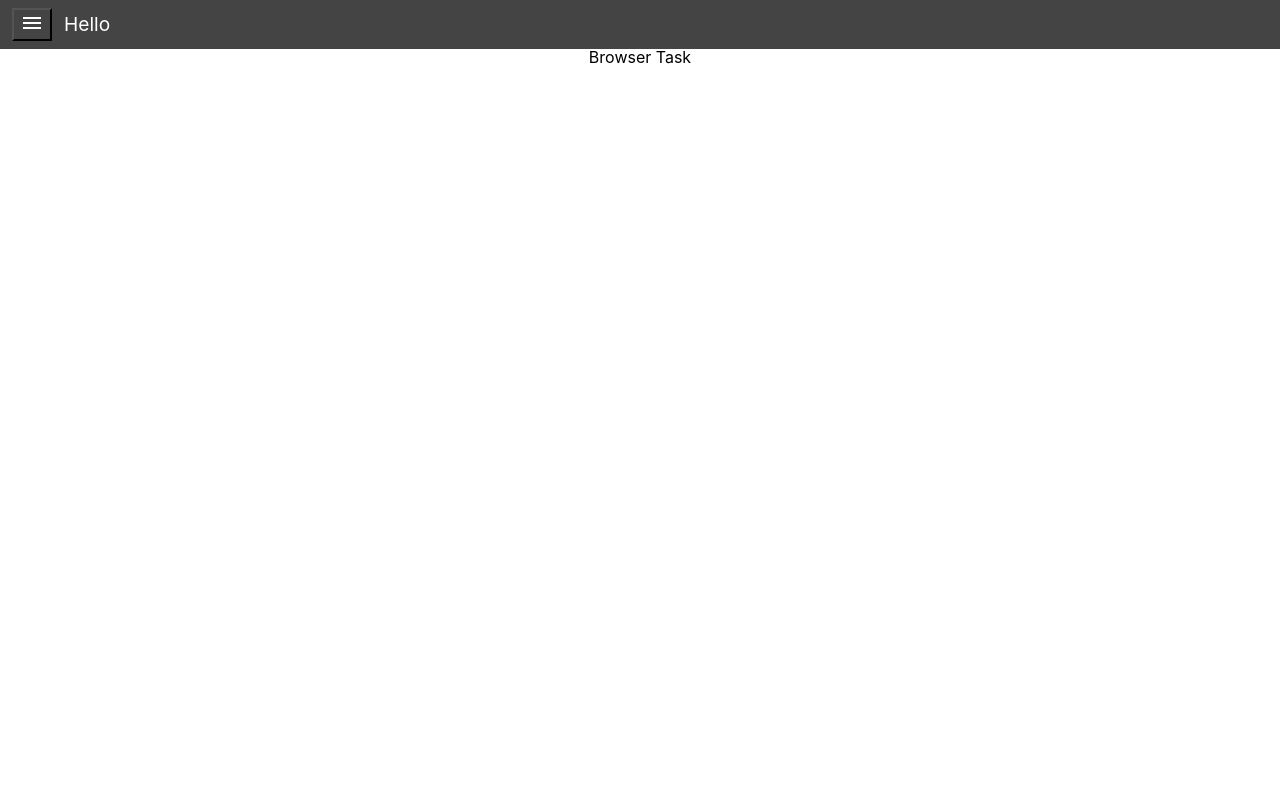
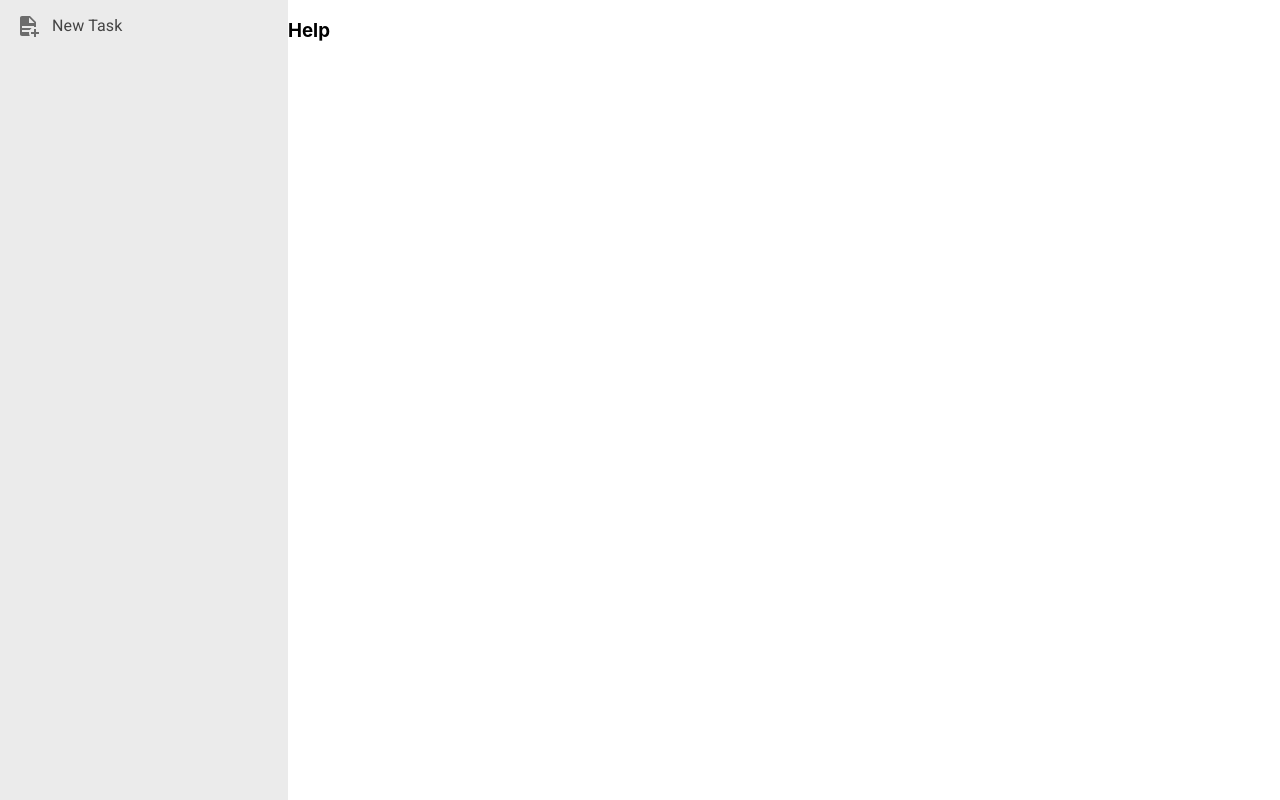
Before and after one commit to blueskyfish/browser-tasks, a React (Create React App) app: page / in a window 1280 px wide. Built offline with nearby package versions, Linux system fonts and the light colour scheme.

Commit message:
Frontend: Add mui- and router libraries
Add HomePage and HelpPage component for the first routing

```diff
--- a/package.json
+++ b/package.json
@@ -3,10 +3,15 @@
   "version": "0.1.0",
   "private": true,
   "dependencies": {
+    "@emotion/react": "^11.11.1",
+    "@emotion/styled": "^11.11.0",
+    "@fontsource/roboto": "^5.0.8",
     "@mdi/js": "^7.2.96",
     "@mdi/react": "^1.6.1",
+    "@mui/material": "^5.14.10",
     "react": "^18.2.0",
     "react-dom": "^18.2.0",
+    "react-router-dom": "^6.16.0",
     "react-scripts": "5.0.1",
     "reset-css": "^5.0.2",
     "typescript": "^4.9.5",
--- a/src/App.css
+++ /dev/null
@@ -1,38 +0,0 @@
-.App {
-  text-align: center;
-}
-
-.App-logo {
-  height: 40vmin;
-  pointer-events: none;
-}
-
-@media (prefers-reduced-motion: no-preference) {
-  .App-logo {
-    animation: App-logo-spin infinite 20s linear;
-  }
-}
-
-.App-header {
-  background-color: #282c34;
-  min-height: 100vh;
-  display: flex;
-  flex-direction: column;
-  align-items: center;
-  justify-content: center;
-  font-size: calc(10px + 2vmin);
-  color: white;
-}
-
-.App-link {
-  color: #61dafb;
-}
-
-@keyframes App-logo-spin {
-  from {
-    transform: rotate(0deg);
-  }
-  to {
-    transform: rotate(360deg);
-  }
-}
--- a/src/App.tsx
+++ /dev/null
@@ -1,20 +0,0 @@
-import React, { useState } from 'react';
-import './App.css';
-import Header from './core/Header';
-
-function App() {
-  const [open, setOpen] = useState(false);
-  const handleOpen = (isOpen: boolean): void => {
-    setOpen(isOpen);
-  }
-  return (
-    <div className="App">
-      <Header title="Hello" isOpen={open} onMenu={handleOpen}/>
-      <div className="App">
-        <p>Browser Task</p>
-      </div>
-    </div>
-  );
-}
-
-export default App;
--- /dev/null
+++ b/src/components/Sidebar.css
@@ -0,0 +1,7 @@
+
+.sidebar {
+    background: var(--color-sidebar-bg);
+    color: var(--color-sidebar-txt);
+    flex: 0 0 auto;
+    width: var(--width-sidebar);
+}
--- /dev/null
+++ b/src/components/Sidebar.tsx
@@ -0,0 +1,16 @@
+import { useTheme } from '@mui/material';
+import { JSX } from 'react';
+import './Sidebar.css';
+
+export type SidebarProps = {
+    children: () => JSX.Element;
+};
+
+export default function Sidebar({children}: SidebarProps) {
+    const theme = useTheme()
+    return (
+        <aside className={'sidebar ' + theme.components?.MuiDrawer?.defaultProps?.className}>
+            {children()}
+        </aside>
+    );
+}
--- a/src/index.css
+++ b/src/index.css
@@ -1,6 +1,7 @@
 html, html body {
   height: 100%;
   width: 100%;
+  overflow: auto;
 }
 
 body {
@@ -15,9 +16,19 @@ body {
 :root {
   --color-header-bg: #444;
   --color-header-txt: #fff;
+  --color-sidebar-bg: rgba(0, 0, 0, 8%);
+  --color-sidebar-txt: #444;
 
   --padding-x: 0.75rem;
   --padding-y: 0.5rem;
 
   --font-size-header: 1.2rem;
+
+  --width-sidebar: 18rem;
 }
+
+#root {
+  height: 100%;
+  width: 100%;
+  overflow: auto;
+}
--- a/src/index.tsx
+++ b/src/index.tsx
@@ -1,16 +1,38 @@
 import React from 'react';
 import ReactDOM from 'react-dom/client';
-import 'reset-css';
+import '@fontsource/roboto/300.css';
+import '@fontsource/roboto/400.css';
+import '@fontsource/roboto/500.css';
+import '@fontsource/roboto/700.css';
 import './index.css';
-import App from './App';
+import { createBrowserRouter, Navigate, RouterProvider } from 'react-router-dom';
 import reportWebVitals from './reportWebVitals';
+import HelpPage from './routes/HelpPage';
+import HomePage from './routes/HomePage';
 
 const root = ReactDOM.createRoot(
   document.getElementById('root') as HTMLElement
 );
+
+const router = createBrowserRouter([
+    {
+        path: '/',
+        element: <HomePage/>,
+        children: [
+            {
+                element: <HelpPage/>,
+                index: true,
+            }
+        ]
+    },
+    {
+        path: '*',
+        element: <Navigate to={"/"} replace={true}/>
+    }
+]);
 root.render(
   <React.StrictMode>
-    <App />
+    <RouterProvider router={router}/>
   </React.StrictMode>
 );
 
--- /dev/null
+++ b/src/routes/HelpPage.tsx
@@ -0,0 +1,6 @@
+
+export default function HelpPage() {
+    return (
+      <h3>Help</h3>
+    );
+}
--- /dev/null
+++ b/src/routes/HomePage.css
@@ -0,0 +1,8 @@
+
+.appPage {
+    align-items: stretch;
+    display: flex;
+    flex-direction: row;
+    height: 100%;
+    overflow: auto;
+}
--- /dev/null
+++ b/src/routes/HomePage.tsx
@@ -0,0 +1,28 @@
+import { mdiFileDocumentPlus } from '@mdi/js';
+import Icon from '@mdi/react';
+import { ListItemIcon, ListItemText, MenuItem, MenuList } from '@mui/material';
+import { Outlet } from 'react-router-dom';
+import Sidebar from '../components/Sidebar';
+import './HomePage.css';
+
+export default function HomePage() {
+    return (
+        <div className="appPage">
+            <Sidebar>
+                {() => (
+                    <MenuList>
+                        <MenuItem onClick={() => console.log('New Task')}>
+                            <ListItemIcon>
+                                <Icon path={mdiFileDocumentPlus} size={1}/>
+                            </ListItemIcon>
+                            <ListItemText>New Task</ListItemText>
+                        </MenuItem>
+                    </MenuList>
+                )}
+            </Sidebar>
+            <main>
+                <Outlet/>
+            </main>
+        </div>
+    );
+}
```
Also changed, not shown: 1 other file (tests, documents, lock files or other folders).
